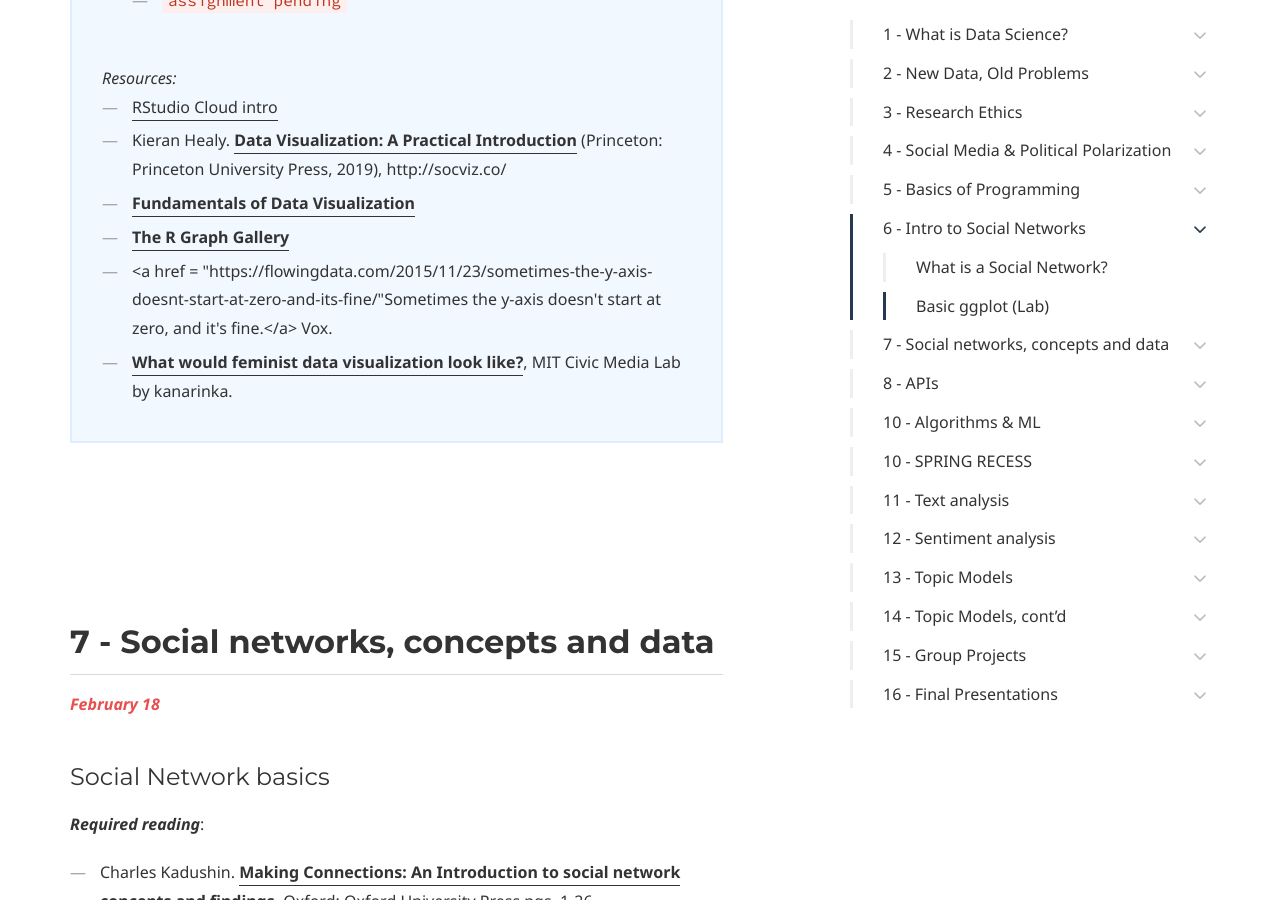
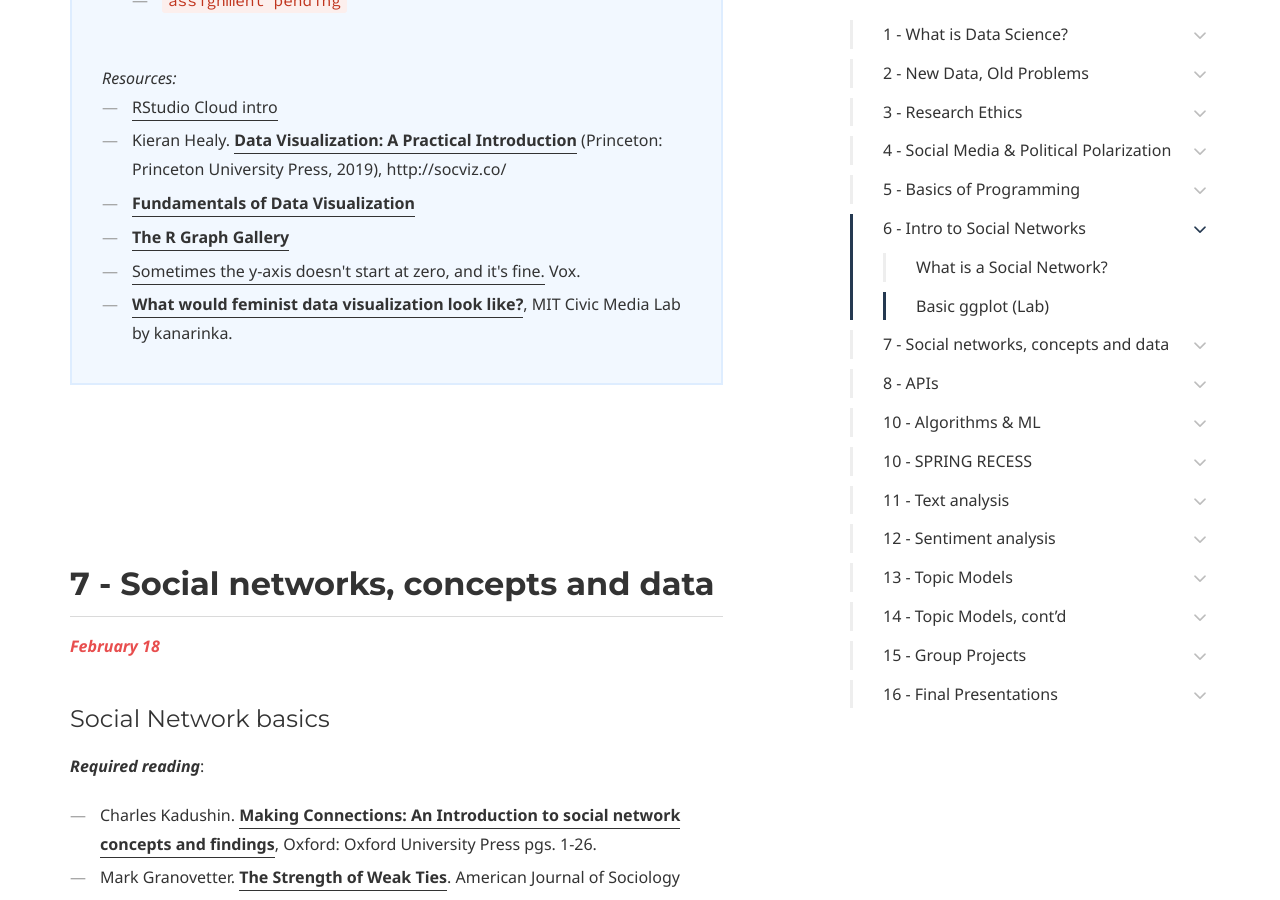
Before and after one commit to dssoc/dssoc.github.io, a Jekyll site: the page built from schedule.md, in a window 1280 px wide and 900 px high, scrolled down 6891 px. Built offline with Jekyll 4.4.1, drawn with Linux system fonts in a browser that asks for light colours; some web fonts are replaced.

```diff
--- a/schedule.md
+++ b/schedule.md
@@ -222,7 +222,7 @@
   <li>Kieran Healy. <b><a href = "http://socviz.co/">Data Visualization: A Practical Introduction</a></b> (Princeton: Princeton University Press, 2019), http://socviz.co/ </li>
   <li><b><a href = "https://serialmentor.com/dataviz/">Fundamentals of Data Visualization</a></b></li>
   <li><a href = "https://www.r-graph-gallery.com/"><b>The R Graph Gallery</b></a></li>
-  <li><a href = "https://flowingdata.com/2015/11/23/sometimes-the-y-axis-doesnt-start-at-zero-and-its-fine/"Sometimes the y-axis doesn't start at zero, and it's fine.</a> Vox.</li>
+  <li><a href = "https://flowingdata.com/2015/11/23/sometimes-the-y-axis-doesnt-start-at-zero-and-its-fine/">Sometimes the y-axis doesn't start at zero, and it's fine.</a> Vox.</li>
   <li><b><a href = "https://civic.mit.edu/2015/12/01/feminist-data-visualization/">What would feminist data visualization look like?</a></b>, MIT Civic Media Lab by kanarinka. </li>
 </ul>
 </div>
```
